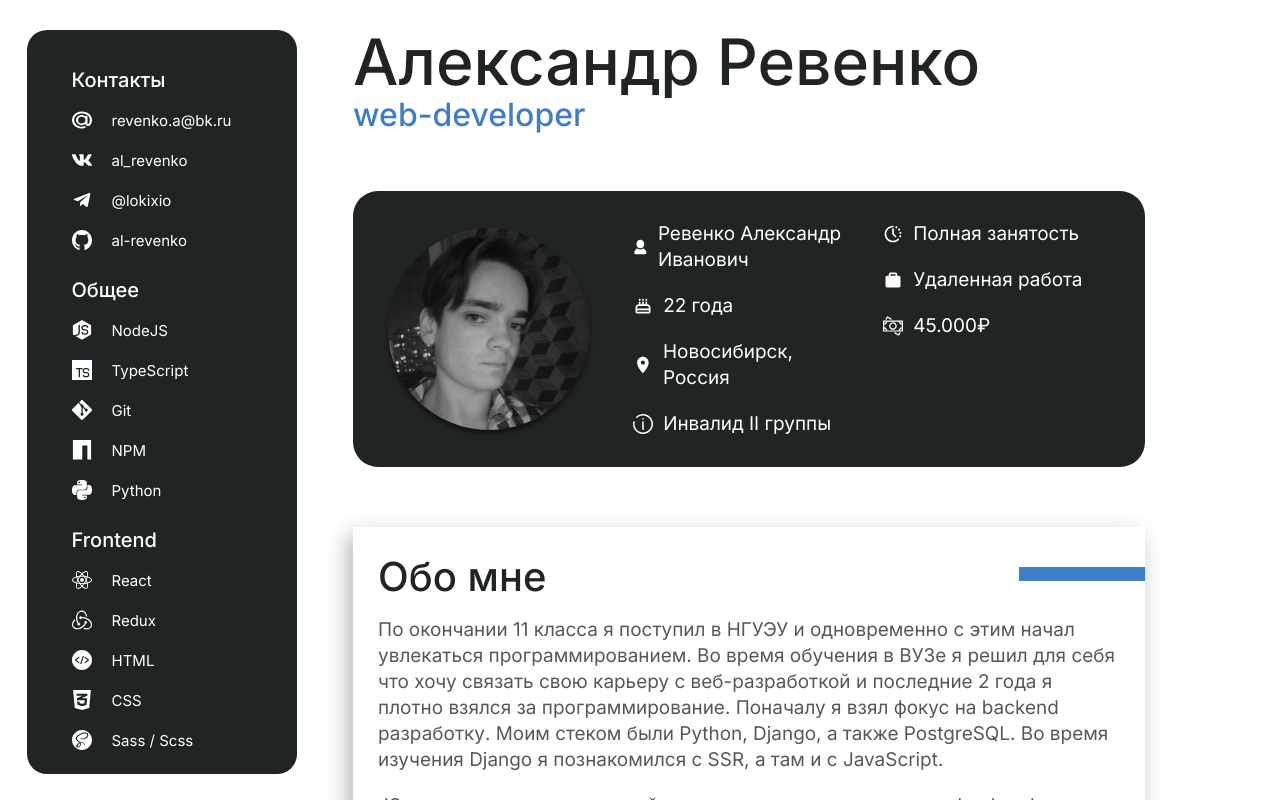
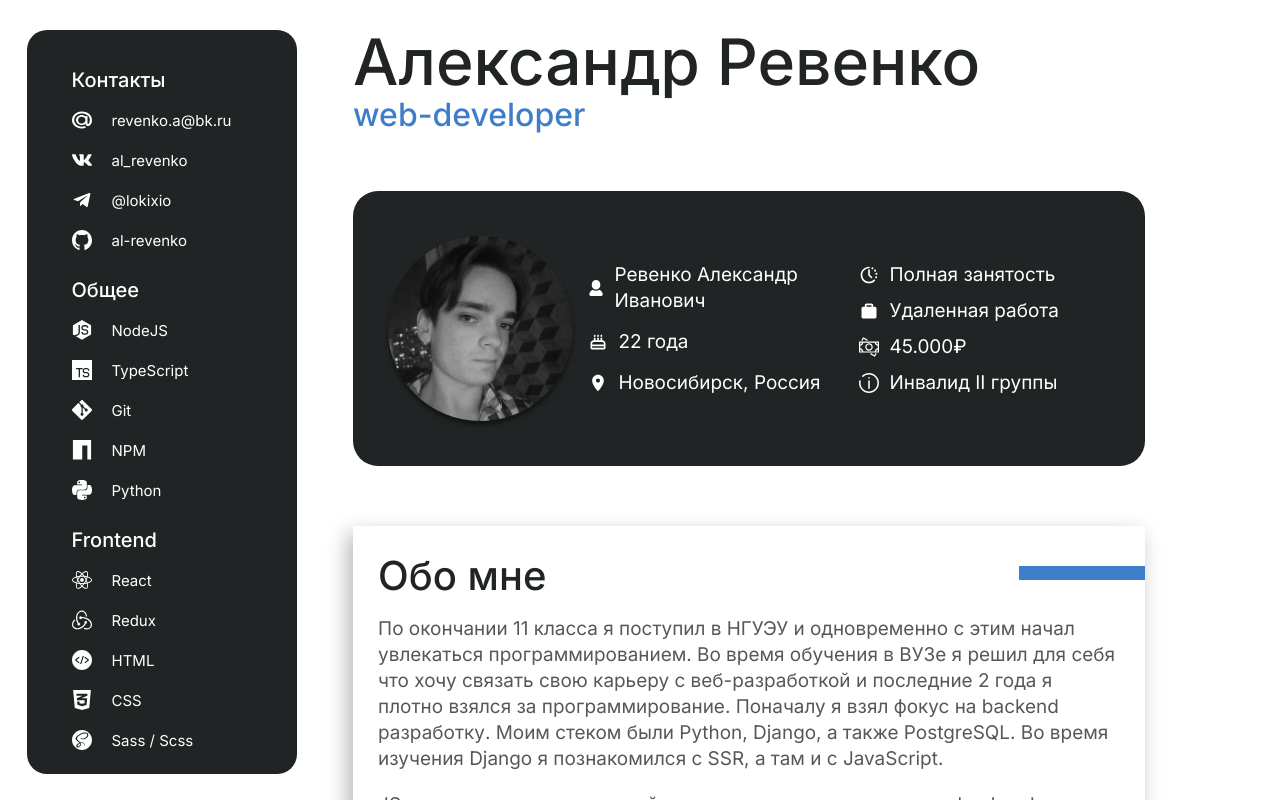
Before and after one commit to al-revenko/resume, a React (Vite) app: page / in a window 1280 px wide. Shown: the top 800 px of the page. Built offline with nearby package versions, Linux system fonts and the light colour scheme.

Commit message:
Улучшил стили PersonInfo переименовал свойство info на optionInfo в person.data сделал необязательным свойство optionInfo

```diff
--- a/src/components/main-content/sections/personInfo/PersonInfo.module.scss
+++ b/src/components/main-content/sections/personInfo/PersonInfo.module.scss
@@ -25,12 +25,12 @@ $twoBreakpoint: 500px;
 
   @media screen and (max-width: ($oneBreakpoint - 1)) {
     flex-direction: column;
-    padding: 8% 0%;
+    padding: 8% 8%;
     gap: 35px;
   }
 }
 .container__avatar {
-  width: 30%;
+  width: 26%;
   height: auto;
   min-width: 170px;
   aspect-ratio: 1 /1;
@@ -49,13 +49,7 @@ $twoBreakpoint: 500px;
 .container__infoContainer {
   color: $sidebar-text-color;
   display: flex;
-  justify-content: center;
   gap: 20px;
-  width: 75%;
-
-  @media screen and (max-width: ($oneBreakpoint - 1)) {
-    width: auto;
-  }
 
   @media screen and (max-width: ($twoBreakpoint - 1)) {
     flex-direction: column;
@@ -66,7 +60,9 @@ $twoBreakpoint: 500px;
 .infoContainer__list {
   display: flex;
   flex-direction: column;
-  gap: 20px;
+  width: 50%;
+  justify-content: space-between;
+  gap: 10px;
 
   @media screen and (max-width: ($twoBreakpoint - 1)) {
     width: 80%;
@@ -77,7 +73,6 @@ $twoBreakpoint: 500px;
   display: flex;
   align-items: center;
   gap: 10px;
-  max-width: 230px;
 }
 
 .infoContainer__list__item__icon * {
--- a/src/components/main-content/sections/personInfo/PersonInfo.tsx
+++ b/src/components/main-content/sections/personInfo/PersonInfo.tsx
@@ -12,7 +12,7 @@ function PersonInfo() {
     scheduleType,
     workType,
     salary,
-    info,
+    optionInfo,
   } = personData
 
   const width = '20px';
@@ -40,10 +40,6 @@ function PersonInfo() {
               <location.Icon width={width} height={height} className={style.infoContainer__list__item__icon} />
               <span className='main-text'>{location.value}</span>
             </li>
-            <li className={style.infoContainer__list__item}>
-              <info.Icon width={width} height={height} className={style.infoContainer__list__item__icon} />
-              <span className='main-text'>{info.value}</span>
-            </li>
           </ul>
 
           <ul className={style.infoContainer__list}>
@@ -58,6 +54,14 @@ function PersonInfo() {
               <salary.Icon width={width} height={height} className={style.infoContainer__list__item__icon} />
               <span className='main-text'>{salary.value}</span>
             </li>
+            {
+              optionInfo ?
+            <li className={style.infoContainer__list__item}>
+              <optionInfo.Icon width={width} height={height} className={style.infoContainer__list__item__icon} />
+              <span className='main-text'>{optionInfo.value}</span>
+            </li>
+            : null
+            }
           </ul>
         </div>
     </section>
--- a/src/store/data/person/person.data.ts
+++ b/src/store/data/person/person.data.ts
@@ -41,7 +41,7 @@ const personData: PersonI = {
     Icon: moneySvg,
   },
 
-  info: {
+  optionInfo: {
     value: 'Инвалид II группы',
     Icon: infoSvg,
   },
--- a/src/store/data/person/person.interface.ts
+++ b/src/store/data/person/person.interface.ts
@@ -28,7 +28,7 @@ interface PersonI {
     Icon: React.FC<React.SVGProps<SVGSVGElement>>,
   }
 
-  info: {
+  optionInfo?: {
     value: string
     Icon: React.FC<React.SVGProps<SVGSVGElement>>,
   }
```
